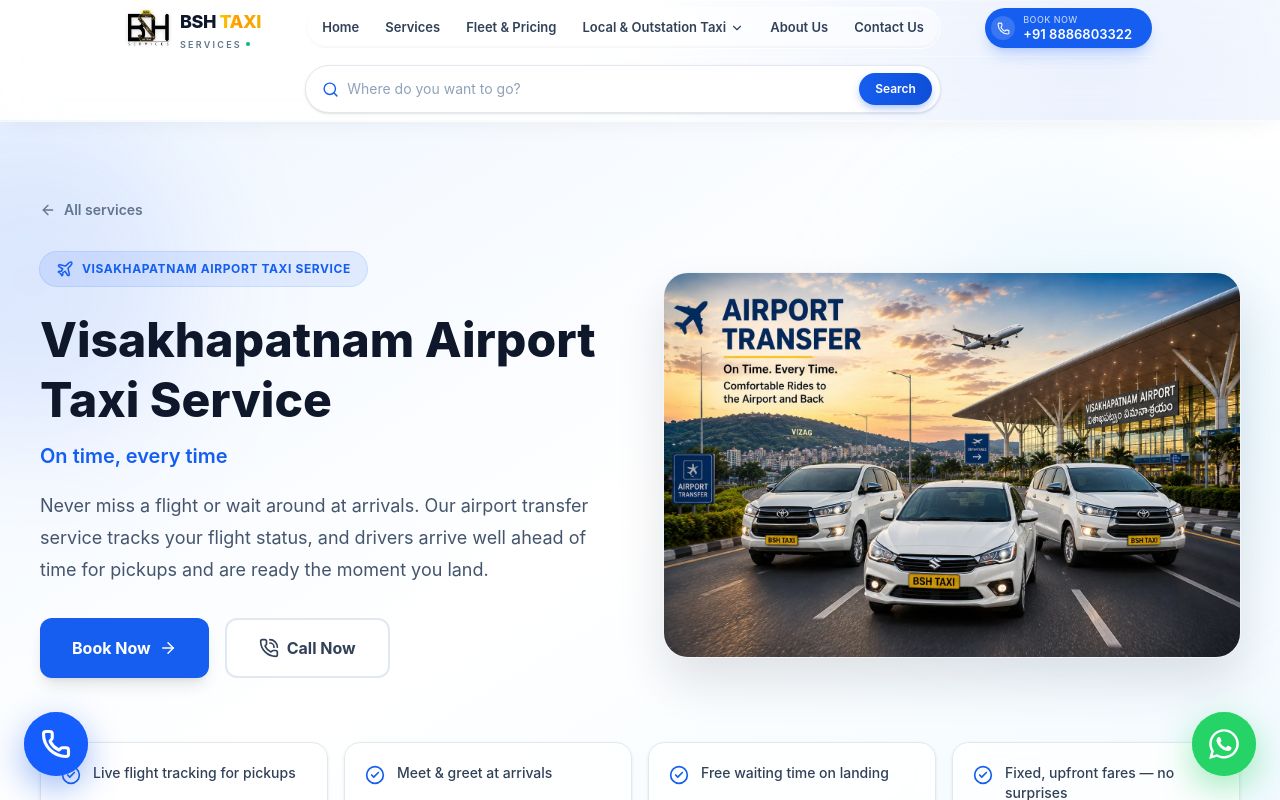
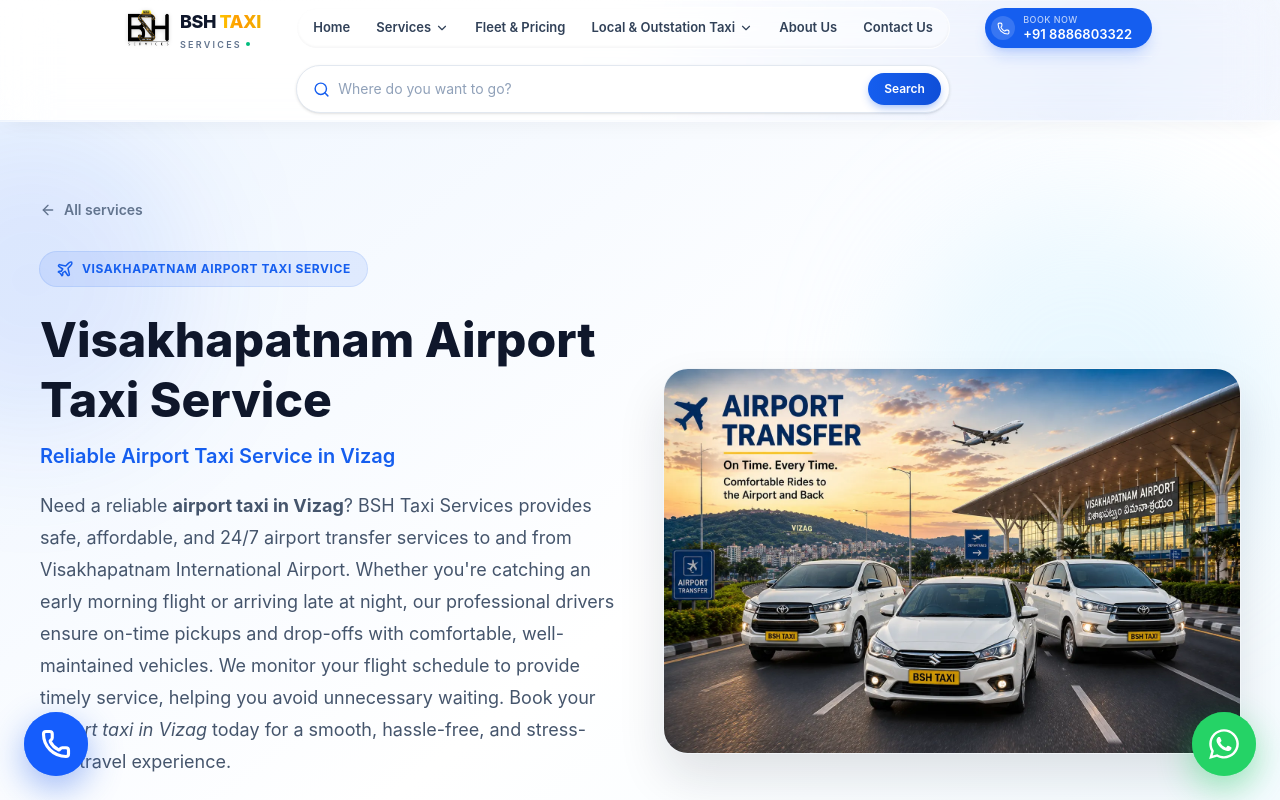
Before and after one commit to sateesh1216/BSH_webpage, a React (Vite) app: page /services/airport-transfer in a window 1280 px wide. Shown: the top 800 px of the page. Built offline with nearby package versions, Linux system fonts and the light colour scheme; a web font is replaced by a local one.

Commit message:
Services page update re3 and navbar

```diff
--- a/src/components/home/Hero.tsx
+++ b/src/components/home/Hero.tsx
@@ -100,7 +100,7 @@ export default function Hero() {
 
      <h1 className="text-[1.75rem] font-extrabold leading-[1.15] tracking-tight text-slate-900 sm:text-4xl sm:leading-[1.08] md:text-5xl lg:text-[3.25rem] lg:leading-[1.05]">
   <span className="block">
-    Best Taxi Service in <span className="text-[#2997FF]">Vizag</span>
+    Best Taxi Service in <span className="text-[#2997FF]">Vizag </span>
   </span>
 
   <span
--- a/src/data/nav.ts
+++ b/src/data/nav.ts
@@ -18,6 +18,53 @@ export const navLinks: NavLink[] = [
   {
     label: "Services",
     href: "/services?type=taxi-services-in-vizag",
+
+    children: [
+      {
+        label: "All Services",
+        href: "/services?type=taxi-services-in-vizag",
+      },
+      {
+        label: "Local Taxi Services",
+        href: "/services/local-taxi?type=local-taxi-services",
+      },
+
+      {
+        label: "Outstation Taxi",
+        href: "/services/outstation-taxi?type=outstation-taxi-services",
+      },
+
+      {
+        label: "Airport Transfers",
+        href: "/services/airport-transfer?type=airport-taxi",
+      },
+
+
+      {
+        label: "Tour Packages",
+        href: "/services/tour-packages?type=tour-packages",
+      },
+
+      {
+        label: "Corporate Taxi",
+        href: "/services/corporate-travel?type=corporate-cab-services",
+      },
+
+      {
+        label: "Wedding Car Rentals",
+        href: "/services/wedding-car-rentals?type=wedding-car-rentals",
+      },
+      // {
+      //   label: "One Way Taxi",
+      //   href: "/services/one-way-taxi?type=one-way-taxi",
+      // },
+
+      // {
+      //   label: "Round Trip Taxi",
+      //   href: "/services/round-trip-taxi?type=round-trip-taxi",
+      // },
+
+    ],
   },
 
   {
@@ -79,16 +126,6 @@ export const navLinks: NavLink[] = [
         label: "Tirupati",
         href: "/destinations/tirupati?type=outstation-taxi-services",
       },
-
-      // {
-      //   label: "Arasavalli Temple",
-      //   href: "/destinations/arasavalli-temple?type=package",
-      // },
-
-      // {
-      //   label: "Hyderabad",
-      //   href: "/destinations/hyderabad?type=Outstation",
-      // },
     ],
   },
 
--- a/src/data/servicesData.ts
+++ b/src/data/servicesData.ts
@@ -18,7 +18,7 @@ export const services: Service[] = [
   {
     slug: "local-taxi",
     icon: Car,
-    title: "Local Taxi Service in Visakhapatnam (Vizag)",
+    title: "Vizag Local Tour Packages",
     description:
       "Book reliable local taxi services in Visakhapatnam (Vizag) with BSH Taxi Services. We provide comfortable cabs for city travel, shopping, business meetings, sightseeing, railway station transfers, and daily commuting at affordable prices.",
     image: Local,
--- a/src/pages/ServiceDetails.tsx
+++ b/src/pages/ServiceDetails.tsx
@@ -26,9 +26,9 @@ type ServiceDetailContent = {
 
 const serviceDetailsContent: Record<string, ServiceDetailContent> = {
   "local-taxi": {
-    tagline: "Your everyday ride around Vizag",
+    tagline: "Book the Best Taxi in Vizag",
     longDescription:
-      "From office commutes to shopping trips, hospital visits to a night out, our local taxi service keeps you moving around Visakhapatnam without the wait. Transparent fares, clean cars, and drivers who know every street in the city.",
+      <p>Looking for a <b>taxi in Vizag</b>? BSH Taxi Services provides the <i>best taxi service in Visakhapatnam (Vizag)</i> with affordable fares and 24/7 availability. Book a local taxi in Vizag for office commutes, airport transfers, railway station pickups, shopping trips, hospital visits, business travel, and sightseeing. Our experienced drivers, clean vehicles, and transparent pricing make us one of the most trusted taxi services in Vizag. Whether you need a local cab, airport taxi, or outstation taxi, BSH Taxi Services is ready to serve you anytime.</p>,
     highlights: [
       "Point-to-point & hourly packages",
       "Available 24/7, including late nights",
@@ -42,62 +42,62 @@ const serviceDetailsContent: Record<string, ServiceDetailContent> = {
     ],
   },
   "outstation-taxi": {
-    tagline: "One-way or round trip, we've got the distance covered",
+    tagline: "Reliable Outstation Taxi Service in Vizag",
     longDescription:
-      "Heading out of the city? Whether it's a one-way drop or a round trip across Andhra Pradesh, our outstation service pairs you with an experienced highway driver and a well-maintained vehicle for a safe, comfortable ride.",
+      <p>Planning a trip outside the city? BSH Taxi Services offers the best <b>outstation taxi service in Vizag</b> for one-way drops, round trips, and multi-day travel across Andhra Pradesh and nearby states. Whether you're traveling for business, family vacations, temple visits, or sightseeing, our outstation taxi in Vizag ensures a safe, comfortable, and affordable journey. We provide reliable one-way taxi and outstation cab services with experienced highway drivers, well-maintained vehicles, transparent pricing, and 24/7 customer support. <i>Popular routes include Vizag to Araku, Vizag to Tirupati, Vizag to Vijayawada, and Vizag to Hyderabad.</i> Book your outstation taxi in Vizag today and enjoy a hassle-free travel experience with BSH Taxi Services.</p>,
     highlights: [
-      "One-way drops with no return fare charged",
-      "Experienced highway & night drivers",
-      "Sanitized, regularly serviced vehicles",
-      "Flexible multi-day round trip packages",
+  "One-Way & Round Trip Taxi Service",
+  "24/7 Outstation Cab Booking",
+  "Experienced Highway Drivers",
+  "Affordable Pricing with No Hidden Charges",
 ],
     notes: [
-      "One-way trips are charged only for the distance travelled.",
+      "For one-way trips, the fare is calculated based on the total distance of both the onward and return journey.",
       "Round trips include a minimum daily kilometre package.",
       "Driver allowance, toll, and permit charges are extra.",
     ],
   },
   "airport-transfer": {
-    tagline: "On time, every time",
+    tagline: "Reliable Airport Taxi Service in Vizag",
     longDescription:
-      "Never miss a flight or wait around at arrivals. Our airport transfer service tracks your flight status, and drivers arrive well ahead of time for pickups and are ready the moment you land.",
+      <p>Need a reliable <b>airport taxi in Vizag</b>? BSH Taxi Services provides safe, affordable, and 24/7 airport transfer services to and from Visakhapatnam International Airport. Whether you're catching an early morning flight or arriving late at night, our professional drivers ensure on-time pickups and drop-offs with comfortable, well-maintained vehicles. We monitor your flight schedule to provide timely service, helping you avoid unnecessary waiting. Book your <i>airport taxi in Vizag</i> today for a smooth, hassle-free, and stress-free travel experience.</p>,
     highlights: [
-      "Live flight tracking for pickups",
-      "Meet & greet at arrivals",
-      "Free waiting time on landing",
-      "Fixed, upfront fares — no surprises",
+  "24/7 Airport Pickup & Drop Service",
+  "On-Time Airport Transfers",
+  "Flight Tracking for Timely Pickups",
+  "Experienced & Professional Drivers",
 ],
     notes: [
-      "Free waiting time of 45 minutes from flight landing.",
+      "Free waiting time of 30 minutes from flight landing.",
       "Fare is fixed for the selected route.",
       "Additional stops en route are chargeable.",
     ],
   },
   "tour-packages": {
-    tagline: "Explore Andhra Pradesh, at your own pace",
+    tagline: "Explore the Best Tour Packages from Vizag",
     longDescription:
-      "See the best of Andhra Pradesh with a tour package built around what you want to see. From Araku Valley to the temple towns, we plan the route, the stops, and the schedule — you just enjoy the ride.",
+      <p>Discover the beauty of Andhra Pradesh with BSH Taxi Services' affordable and customizable tour packages from Vizag. Whether you're planning an Araku Valley tour, Lambasingi trip, Annavaram Temple visit, Simhachalam Darshan, Borra Caves adventure, or a family sightseeing tour, we provide safe, comfortable, and reliable travel. Our experienced drivers, well-maintained vehicles, and flexible itineraries ensure a hassle-free journey for families, couples, groups, and corporate travelers. Book the best tour package in Vizag today and explore Andhra Pradesh's top tourist destinations at your own pace with BSH Taxi Services.</p>,
     highlights: [
-      "Customizable multi-day itineraries",
-      "Popular routes: Araku, Lambasingi, Annavaram & more",
-      "Driver doubles as a local guide",
-      "Comfortable sedans & SUVs for hill routes",
+  "Customized Vizag & Andhra Pradesh Tour Packages",
+  "Popular Destinations: Araku, Lambasingi & Borra Caves",
+  "Comfortable Vehicles with Experienced Drivers",
+  "Affordable Packages with Flexible Itineraries",
 ],
     notes: [
       "Itinerary and pricing depend on the destinations chosen.",
       "Entry tickets and guide fees (if any) are not included.",
-      "Overnight halts include driver accommodation charges.",
+      "Overnight halts include driver allowance charges.",
     ],
   },
   "corporate-travel": {
-    tagline: "Dependable travel for your business",
+    tagline: "Reliable Corporate Taxi Service in Vizag",
     longDescription:
-      "From daily employee commutes to client pickups and event logistics, our corporate travel service is built for businesses that need reliability, professionalism, and simple monthly billing.",
+      <p>BSH Taxi Services provides reliable and professional <b>corporate taxi services</b> for businesses of all sizes. Whether you need employee transportation, executive travel, client pickups, airport transfers, or event transportation, our corporate cab service ensures safe, comfortable, and punctual journeys. With experienced drivers, well-maintained vehicles, flexible booking options, transparent pricing, and convenient monthly billing, we make business travel simple and hassle-free. Book the best corporate taxi service in Visakhapatnam (Vizag) and enjoy dependable transportation tailored to your company's needs.</p>,
    highlights: [
-      "Monthly billing & dedicated account support",
-      "Uniformed, professionally trained drivers",
-      "Employee shuttle & roster-based booking",
-      "Priority support for last-minute changes",
+  "Reliable Employee & Executive Transportation",
+  "Corporate Airport Transfers & Client Pickups",
+  "Flexible Monthly Billing with Transparent Pricing",
+  "Professional Drivers & Well-Maintained Vehicles",
 ],
     notes: [
       "Corporate rates apply for monthly or bulk bookings.",
@@ -106,19 +106,20 @@ const serviceDetailsContent: Record<string, ServiceDetailContent> = {
     ],
   },
   "wedding-car-rentals": {
-    tagline: "Arrive in style, on your big day",
+    tagline: "Luxury Wedding Car Rentals in Vizag",
     longDescription:
-      "Your wedding day deserves a ride as memorable as the occasion. Choose from our premium fleet, decorated to your liking, with professional chauffeurs who understand the importance of punctuality on this day.",
+      <p>Make your special day unforgettable with BSH Taxi Services' premium wedding <b>car rental service in Vizag.</b> We offer elegant, well-maintained wedding cars with professional chauffeurs to ensure a stylish, comfortable, and punctual arrival for your wedding ceremonies, receptions, engagements, and other special occasions. Whether you need a luxury sedan, SUV, or multiple vehicles for your family and guests, our wedding car rental service provides reliable transportation with flexible booking options and affordable pricing. Book the best wedding car rental in Visakhapatnam (Vizag) and celebrate your big day with comfort, elegance, and peace of mind.</p>,
     highlights: [
-      "Premium sedans & luxury car options",
-      "Optional decoration & ribbon setup",
-      "Punctual, formally dressed chauffeurs",
-      "Multi-car bookings for the full wedding party",
+  "Luxury Wedding Cars with Professional Chauffeurs",
+  "Elegant Vehicles for Weddings & Special Events",
+  "Punctual Service with Flexible Booking Options",
+  "Affordable Wedding Car Rental in Vizag",
 ],
     notes: [
-      "Advance booking is recommended for wedding dates.",
-      "Decoration is available at an additional cost.",
-      "Extra hours beyond the booked slot are chargeable.",
+      "Luxury Wedding Cars with Professional Chauffeurs",
+  "Elegant Vehicles for Weddings & Special Events",
+  "Punctual Service with Flexible Booking Options",
+  "Affordable Wedding Car Rental in Vizag",
     ],
   },
 };
```
Lines whose indentation alone changed are shown as unchanged.
